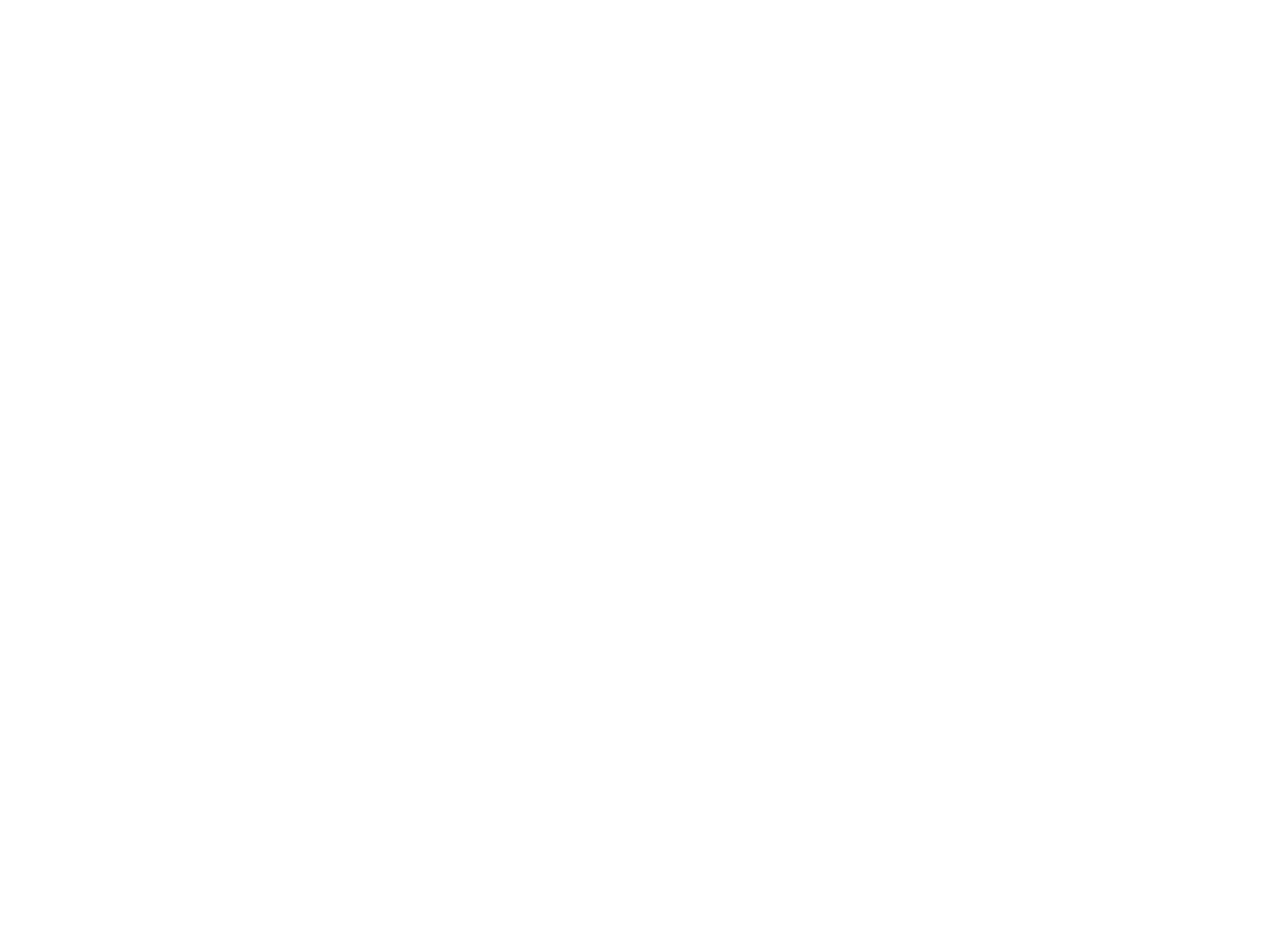
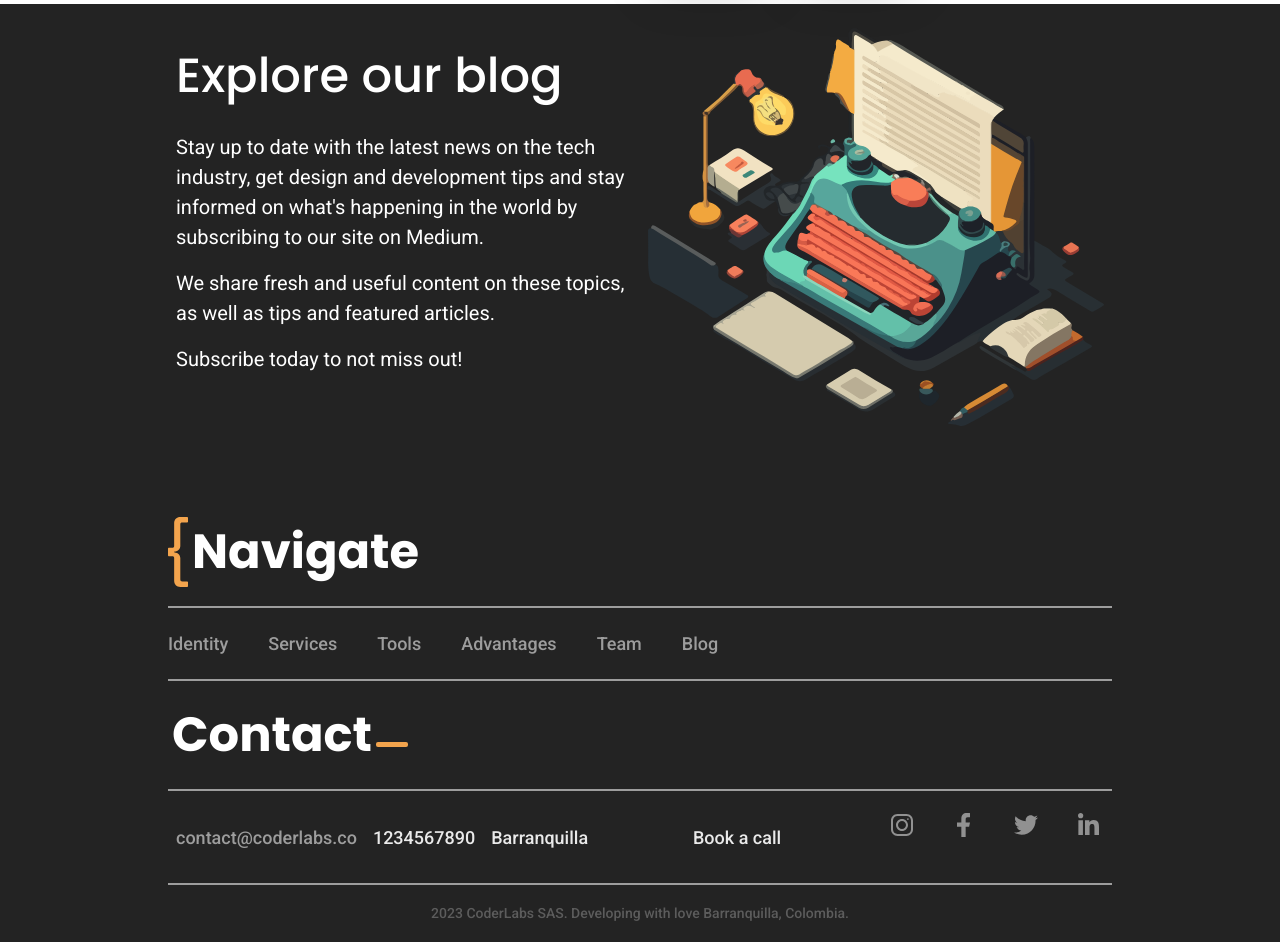
Before and after one commit to contentcraftstudio/Coderlabs-web-2.0, a Next.js app: page / in a window 1280 px wide. Shown: the part 1520-2462 px from the top of the page. Before the commit the page ends 800 px from the top, so only its background shows below. Built offline with nearby package versions, Linux system fonts and the light colour scheme.

Commit message:
responsive

```diff
--- a/components/Blog.tsx
+++ b/components/Blog.tsx
@@ -9,12 +9,12 @@ export default function Blog ({}: Props) {
 
   return (
     <div className='sm:columns-1 lg:columns-2 p-[24px] '>
-      <div className='flex flex-col  items-start min-h-[600px] py-3'>
-        <h2 className='font-secondary font-medium text-[60px] text-white'>{t('Explore_our_blog')}</h2>
+      <div className='flex flex-col  items-start xl:min-h-[600px] py-3 sm:pb-[100px]'>
+        <h2 className='font-secondary font-medium sm:text-[34px] md:text-[48px] xl:text-[60px] text-white sm:pb-[20px] xl:pb-[40px]'>{t('Explore_our_blog')}</h2>
         <div className=' space-y-4'>
-          <p className='font-normal font-primary text-[20px] text-white'>{t('paragraph_our_blog_1')}</p>
-          <p className='font-normal font-primary text-[20px] text-white'>{t('paragraph_our_blog_2')}</p>
-          <p className='font-normal font-primary text-[20px] text-white'>{t('paragraph_our_blog_3')}</p>
+          <p className='font-normal font-primary sm:text-[16px] lg:text-[20px] text-white'>{t('paragraph_our_blog_1')}</p>
+          <p className='font-normal font-primary sm:text-[16px] lg:text-[20px] text-white'>{t('paragraph_our_blog_2')}</p>
+          <p className='font-normal font-primary sm:text-[16px] lg:text-[20px] text-white'>{t('paragraph_our_blog_3')}</p>
         </div>
       </div>
       <div className='h-max'>
--- a/components/Footer.tsx
+++ b/components/Footer.tsx
@@ -23,30 +23,30 @@ export default function Footer ({}: Props): JSX.Element {
           width={20}
           height={70}
         />
-        <h3 className='font-secondary text-[64px] font-bold text-white px-1'>{t('Navigate')}</h3>
+        <h3 className='font-secondary sm:text-[40px] lg:text-[48px] xl:text-[64px] font-bold text-white px-1'>{t('Navigate')}</h3>
       </div>
-      <div className='py-[22px] flex justify-start gap-[40px] flex-wrap sm:text-center'>
+      <div className='py-[22px] flex justify-start gap-[40px] flex-wrap '>
         <a href='#'>
-          <p className='font-primary text-[20px] font-medium text-gray-300 text-center'>{t('Identity')}</p>
+          <p className='font-primary sm:text-[16px] lg:text-[18px] xl:text-[20px] font-medium text-gray-300 sm:text-start xl:text-center'>{t('Identity')}</p>
         </a>
         <a href='#'>
-          <p className='font-primary text-[20px] font-medium text-gray-300 text-center'>{t('Services')}</p>
+          <p className='font-primary sm:text-[16px] lg:text-[18px] xl:text-[20px] font-medium text-gray-300 sm:text-start xl:text-center'>{t('Services')}</p>
         </a>
         <a href='#'>
-          <p className='font-primary text-[20px] font-medium text-gray-300 text-center'>{t('Tools')}</p>
+          <p className='font-primary sm:text-[16px] lg:text-[18px] xl:text-[20px] font-medium text-gray-300 sm:text-start xl:text-center'>{t('Tools')}</p>
         </a>
         <a href='#'>
-          <p className='font-primary text-[20px] font-medium text-gray-300 text-center'>{t('Advantages')}</p>
+          <p className='font-primary sm:text-[16px] lg:text-[18px] xl:text-[20px] font-medium text-gray-300 sm:text-start xl:text-center'>{t('Advantages')}</p>
         </a>
         <a href='#'>
-          <p className='font-primary text-[20px] font-medium text-gray-300 text-center'>{t('Team')}</p>
+          <p className='font-primary sm:text-[16px] lg:text-[18px] xl:text-[20px] font-medium text-gray-300 sm:text-start xl:text-center'>{t('Team')}</p>
         </a>
         <a href='#'>
-          <p className='font-primary text-[20px] font-medium text-gray-300 text-center'>{t('Blog')}</p>
+          <p className='font-primary sm:text-[16px] lg:text-[18px] xl:text-[20px] font-medium text-gray-300 sm:text-start xl:text-center'>{t('Blog')}</p>
         </a>
       </div>
       <div className='py-[18px] flex justify-start items-end'>
-        <h3 className='font-secondary text-[64px] font-bold text-white px-1'>{t('Contact')}</h3>
+        <h3 className='font-secondary sm:text-[40px] lg:text-[48px] xl:text-[64px] font-bold text-white px-1'>{t('Contact')}</h3>
         <Image
           src={logobajo}
           alt='coderlabs'
@@ -55,14 +55,14 @@ export default function Footer ({}: Props): JSX.Element {
           style={{ marginBlockEnd: 24 }}
         />
       </div>
-      <div className='py-[18px] flex justify-between flex-wrap px-[8px] items-center'>
-        <div className='flex justify-between gap-[16px] sm:text-center'>
-          <p className='font-primary text-[20px] font-medium text-gray-300 text-center'>contact@coderlabs.co</p>
-          <p className='font-primary text-[20px] font-medium text-gray-100 text-center'>1234567890</p>
-          <p className='font-primary text-[20px] font-medium text-gray-100 text-center'>Barranquilla</p>
+      <div className='py-[18px] flex sm:flex-col md:flex-row justify-between flex-wrap px-[8px] lg:items-center'>
+        <div className='flex sm:flex-col md:flex-row justify-between gap-[16px] '>
+          <p className='font-primary sm:text-[16px] lg:text-[18px] xl:text-[20px] font-medium text-gray-300'>contact@coderlabs.co</p>
+          <p className='font-primary sm:text-[16px] lg:text-[18px] xl:text-[20px] font-medium text-gray-100'>1234567890</p>
+          <p className='font-primary sm:text-[16px] lg:text-[18px] xl:text-[20px] font-medium text-gray-100'>Barranquilla</p>
         </div>
-        <div className='sm:text-center'>
-          <p className='font-primary text-[20px] font-medium text-gray-100 text-center'>Book a call</p>
+        <div className='md:text-center sm:py-4 md:py-0'>
+          <p className='font-primary sm:text-[16px] lg:text-[18px] xl:text-[20px] font-medium text-gray-100 '>Book a call</p>
         </div>
         <div className='sm:text-center flex justify-between gap-[30px]'>
           <a href='#'>
@@ -104,7 +104,7 @@ export default function Footer ({}: Props): JSX.Element {
         </div>
       </div>
       <div className='py-[18px]'>
-        <p className='font-primary text-[16px] font-medium text-gray-400 text-center'>2023 CoderLabs SAS. Developing with love Barranquilla, Colombia.</p>
+        <p className='font-primary sm:text-[12px] lg:text-[14px] xl:text-[16px] font-medium text-gray-400 text-center'>2023 CoderLabs SAS. Developing with love Barranquilla, Colombia.</p>
       </div>
     </div>
   )
--- a/components/ToolsSec.tsx
+++ b/components/ToolsSec.tsx
@@ -8,7 +8,7 @@ export default function ToolsSec({}: Props) {
   const { t } = useTranslation()
 
   return (
-    <section className=' grid sm:grid-cols-1 lg:grid-cols-2 gap-2 sm:h-[370px] lg:h-[720px] py-[32px]'>
+    <section className=' grid sm:grid-cols-1 lg:grid-cols-2 gap-2 py-[32px]'>
       <div className=' sm:pb-[50px] md:pb-[30px] sm:text-center lg:text-start lg:divide-y-2 divide-gray-800 px-4'>
         <h3 className=' font-secondary font-medium sm:text-[34px] lg:text-[48px] lg:pb-[40px] sm:pb-4'>{t('Tools_and_technologies')}</h3>
         <p className=' font-primary font-normal sm:text-[16px] lg:text-[20px] lg:pt-[60px] '>{t('paragraph_tools')}</p>
--- a/pages/index.tsx
+++ b/pages/index.tsx
@@ -2,11 +2,13 @@
 import '../settings/i18'
 import Head from 'next/head'
 import TechnologiesGrid from '@/components/TechnologiesGrid'
+import ToolsSec from '@/components/ToolsSec'
+import Footer from '@/components/Footer'
+import Blog from '@/components/Blog'
+import CardsTestominial from '@/components/CardsTestominial'
+import Cards from '@/components/Cards'
 // import { useTranslation } from 'react-i18next'
-// import Footer from '@/components/Footer'
-// import Blog from '@/components/Blog'
-// import CardTestimonials from '@/components/CardTestimonials'
-// import CardsTestominial from '@/components/CardsTestominial'
+
 
 export default function Home () {
   // const { t } = useTranslation()
@@ -23,16 +25,19 @@ export default function Home () {
         <link rel='preconnect' href='https://fonts.gstatic.com' />
         <link rel='stylesheet' href='https://fonts.googleapis.com/css2?family=Roboto:ital,wght@0,100;0,300;0,400;0,500;0,700;0,900;1,100;1,300;1,400;1,500;1,700;1,900&family=Poppins:wght@100;200;300;400;500;600;700;800;900&display=swap' />
       </Head>
-      <main className='container mx-auto'>
-        {/* <Cards /> */}
-        {/* <CardsTestominial /> */}
-        <TechnologiesGrid />
+      <main>
+        <section className='container mx-auto'>
+          <Cards />
+          <ToolsSec />
+        </section>
+        <footer className='bg-background-dark'>
+          <section className='container mx-auto'>
+            {/* <CardsTestominial /> */}
+            <Blog />
+            <Footer />
+          </section>
+        </footer>
       </main>
-      {/* <footer className='bg-background-dark'>
-        <section className='container mx-auto'>
-          <Footer />
-        </section>
-      </footer> */}
     </>
   )
 }
```
